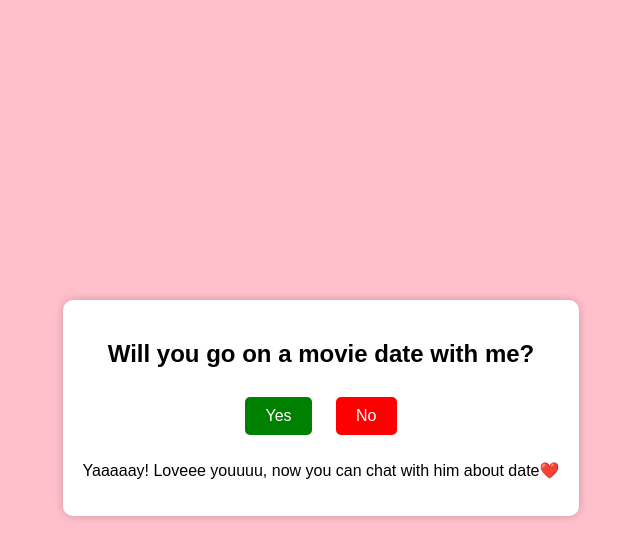
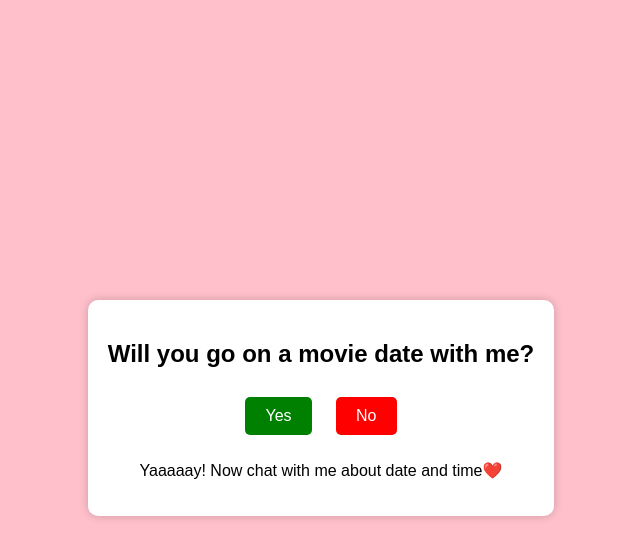
Before and after one commit to gitesh07/Movie, a plain HTML site: page index.html in a window 1280 px wide. Both pictures are taken after a click on the button "Yes". Shown: the whole page, without its empty margins (319-959 px from the left). Drawn offline with Linux system fonts and the light colour scheme.

Commit message:
Update index.html

```diff
--- a/index.html
+++ b/index.html
@@ -50,7 +50,7 @@
         <h2>Will you go on a movie date with me?</h2>
         <button id="yes" onclick="acceptDate()">Yes</button>
         <button id="no" onmouseover="moveButton()">No</button>
-        <p class="hidden" id="message">Yaaaaay! Loveee youuuu, now you can chat with him about date❤️</p>
+        <p class="hidden" id="message">Yaaaaay! Now chat with me about date and time❤️</p>
     </div>
 
     <script>
```
